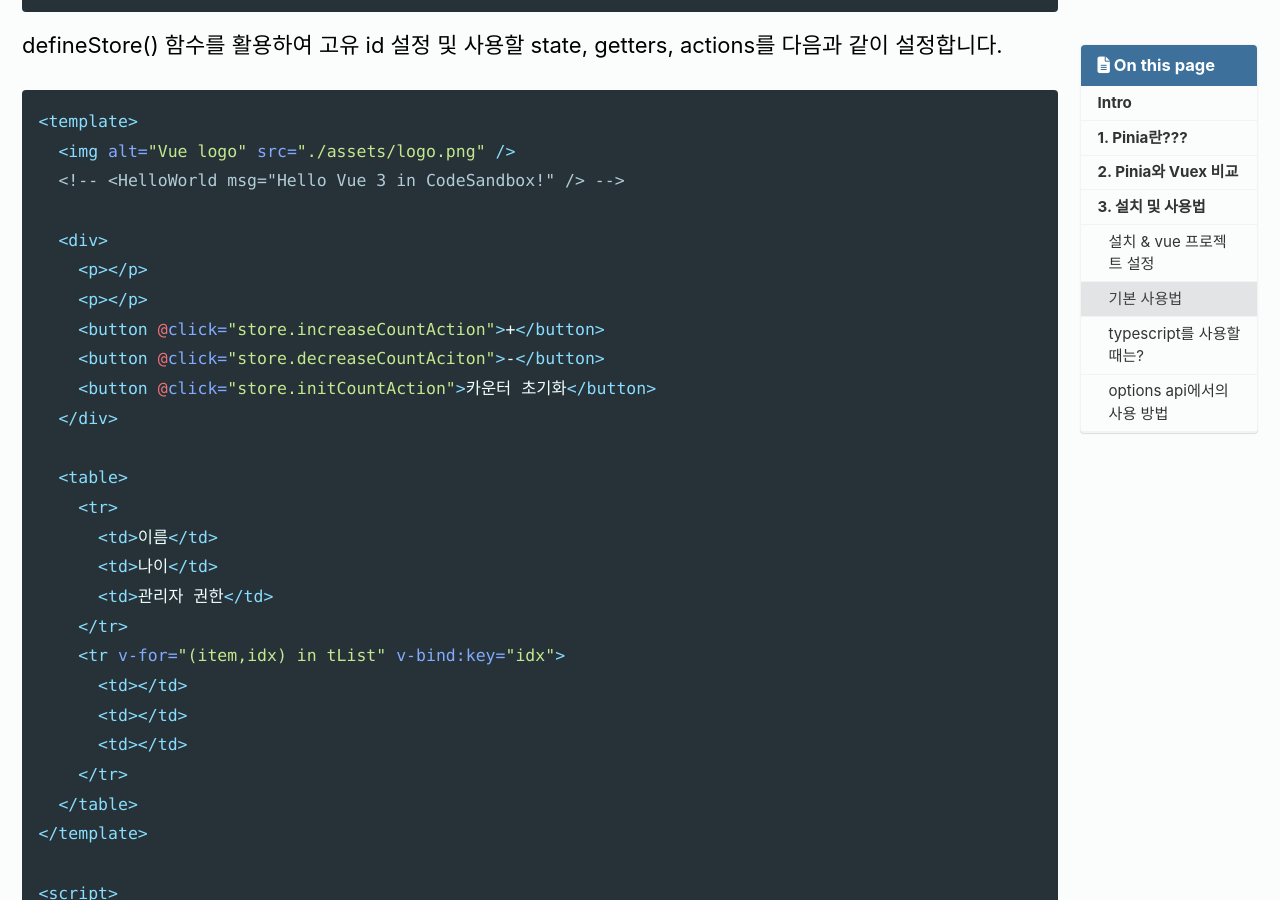
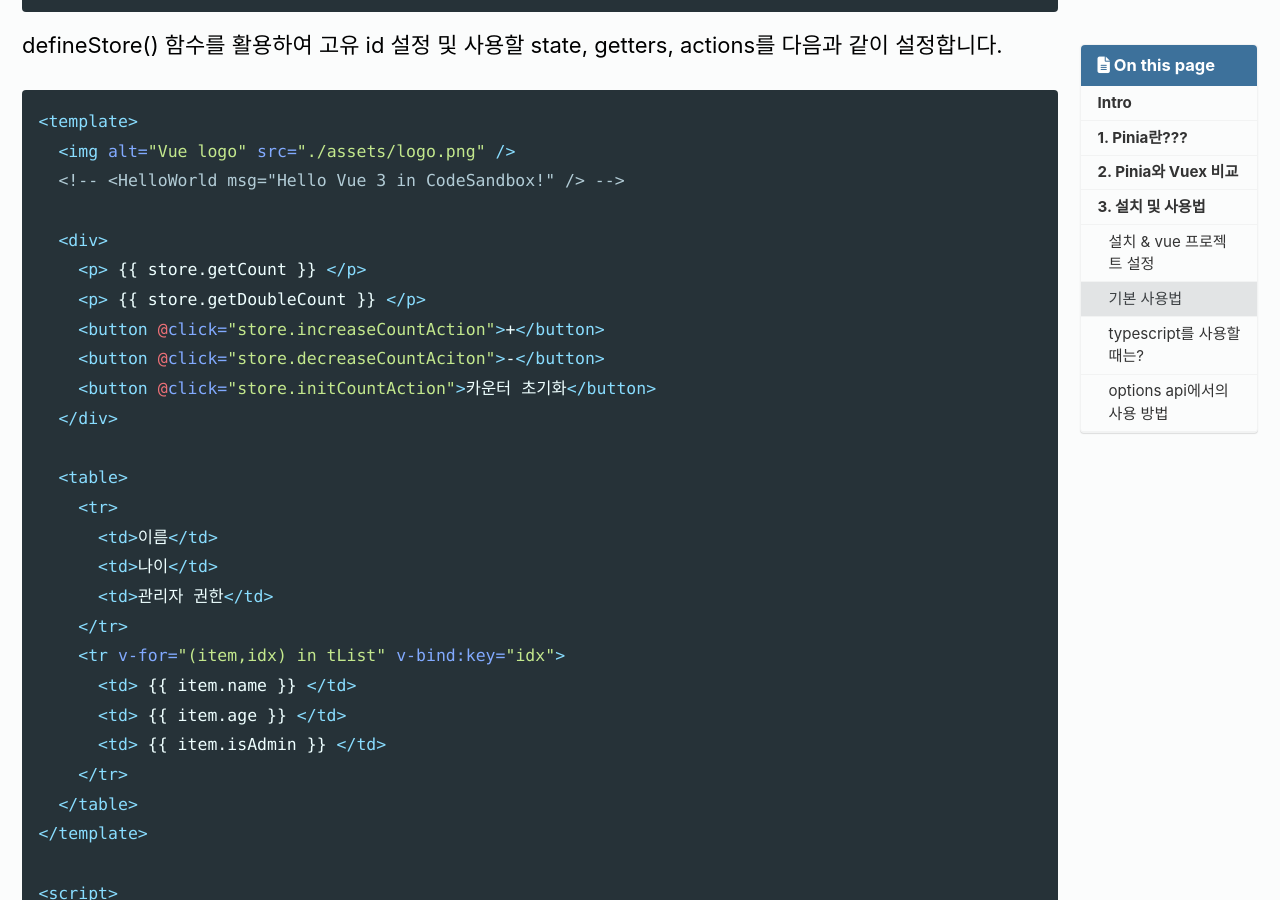
Before and after one commit to openobjectnet/openobjectnet.github.io, a Jekyll site: the page built from _posts/2022-07-18-vue3-pinia.md, in a window 1280 px wide and 900 px high, scrolled down 4093 px. Built offline with Jekyll 4.4.1, drawn with Linux system fonts in a browser that asks for light colours; cached includes are drawn as plain includes; nearby versions of some CDN libraries; comment, search, counter and statistics services are not loaded.

Commit message:
수정 사항 반영

```diff
--- a/_posts/2022-07-18-vue3-pinia.md
+++ b/_posts/2022-07-18-vue3-pinia.md
@@ -132,8 +132,8 @@ defineStore() 함수를 활용하여 고유 id 설정 및 사용할 state, gette
   <!-- <HelloWorld msg="Hello Vue 3 in CodeSandbox!" /> -->
 
   <div>
-    <p>{{ store.getCount }}</p>
-    <p>{{ store.getDoubleCount }}</p>
+    <p>{% raw %} {{ store.getCount }} {% endraw %}</p>
+    <p>{% raw %} {{ store.getDoubleCount }} {% endraw %}</p>
     <button @click="store.increaseCountAction">+</button>
     <button @click="store.decreaseCountAciton">-</button>
     <button @click="store.initCountAction">카운터 초기화</button>
@@ -146,9 +146,9 @@ defineStore() 함수를 활용하여 고유 id 설정 및 사용할 state, gette
       <td>관리자 권한</td>
     </tr>
     <tr v-for="(item,idx) in tList" v-bind:key="idx">
-      <td>{{ item.name }}</td>
-      <td>{{ item.age }}</td>
-      <td>{{ item.isAdmin }}</td>
+      <td>{% raw %} {{ item.name }} {% endraw %}</td>
+      <td>{% raw %} {{ item.age }} {% endraw %}</td>
+      <td>{% raw %} {{ item.isAdmin }} {% endraw %}</td>
     </tr>
   </table>
 </template>
```
Also changed, not shown: _posts/2022-06-20-vue3-basic.md (+5 -4 lines), _posts/2022-07-04-vue3-composition-api.md (+5 -5 lines).
